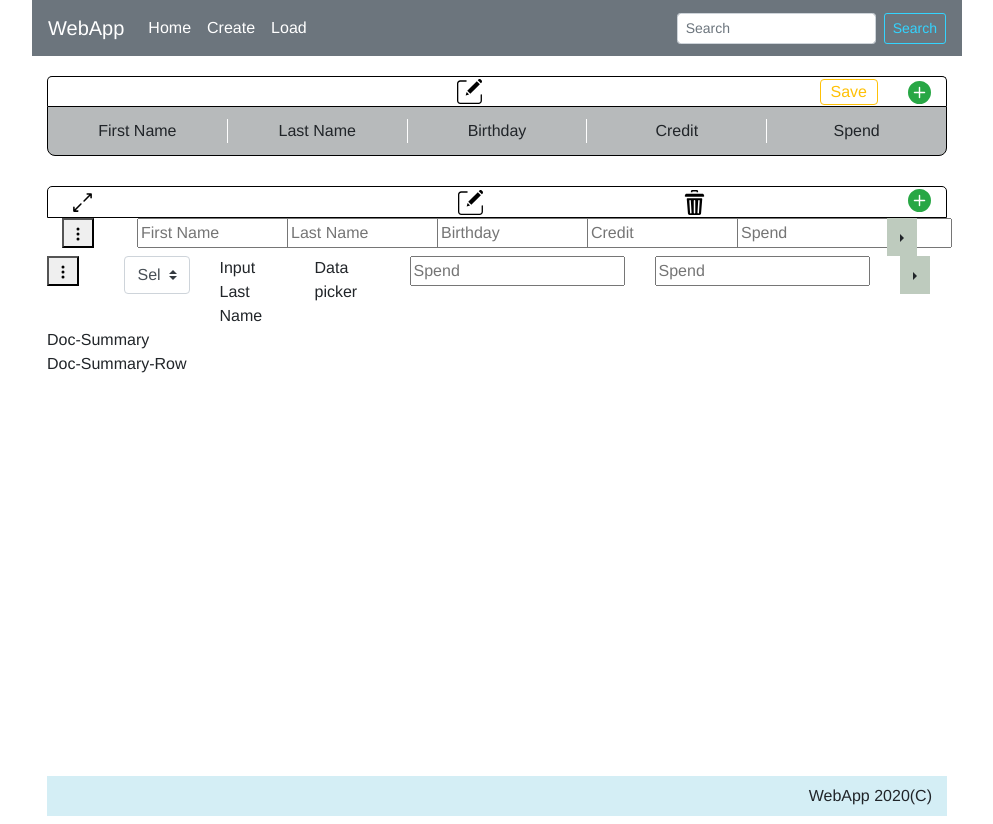
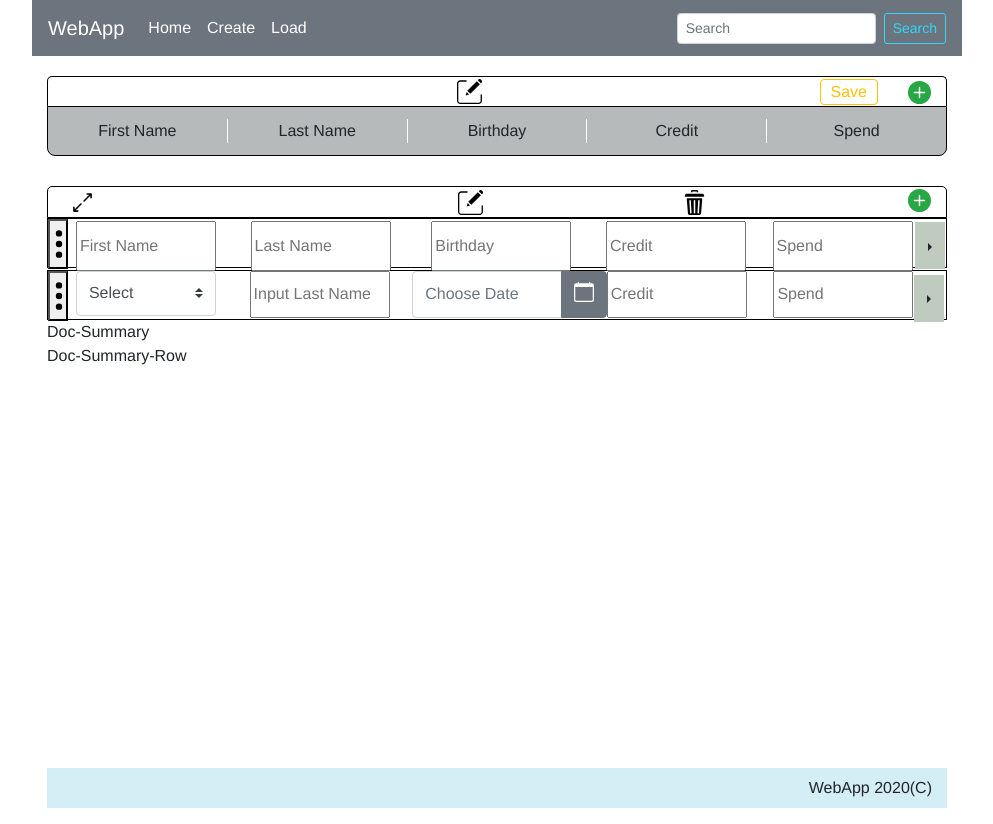
Before and after one commit to oleksii-spichak/Startup_project, a Vue app: page / in a window 1280 px wide. Shown: the whole page, without its empty margins (143-1136 px from the left). Built offline with nearby package versions, Linux system fonts and the light colour scheme.

Commit message:
Uxw8SlTY; [Adding styles ,datepicker to the flow]

```diff
--- /dev/null
+++ b/src/components/doc-row-2.vue
@@ -0,0 +1,163 @@
+<template>
+  <b-row class="row row_2" align-v="">
+    <div class="col-1 btn_container_drag_drop">
+      <button>
+        <svg xmlns="http://www.w3.org/2000/svg" width="16" height="16" fill="currentColor" class="bi bi-three-dots-vertical" viewBox="0 0 16 16">
+          <path fill-rule="evenodd" d="M9.5 13a1.5 1.5 0 1 1-3 0 1.5 1.5 0 0 1 3 0zm0-5a1.5 1.5 0 1 1-3 0 1.5 1.5 0 0 1 3 0zm0-5a1.5 1.5 0 1 1-3 0 1.5 1.5 0 0 1 3 0z"/>
+        </svg>
+      </button>
+    </div>
+    <div class="col-2 selected_name_wrapper">
+      <b-form-select v-model="selected1" :options="options" class="selected_name"></b-form-select>
+    </div>
+    <div class="col-2 user_input_lastname">
+      <input
+          placeholder="Input Last Name"
+          class="row_user_input_lastname"
+          type="text"
+      />
+    </div>
+    <div class="col-3 date_picker_inner">
+      <b-input-group class="date_picker_wrapper">
+        <b-form-input
+            class="date_input"
+            id="example-input"
+            v-model="value"
+            type="text"
+            placeholder="Choose Date"
+            autocomplete="off"
+        ></b-form-input>
+        <b-input-group-append>
+          <b-form-datepicker
+              class="date_picker_button"
+              v-model="value"
+              button-only
+              right
+              locale="en-US"
+              aria-controls="example-input"
+              @context="onContext"
+          ></b-form-datepicker>
+        </b-input-group-append>
+      </b-input-group>
+
+
+    </div>
+    <div class="col-2 credit">
+      <input
+          placeholder="Credit"
+          class="row_user_spend"
+          type="text"
+      />
+    </div>
+    <div class="col-2 spend">
+      <input
+          placeholder="Spend"
+          class="row_user_spend"
+          type="text"
+      />
+    </div>
+    <div class="col-1 dropright">
+      <b-dropdown id="dropdown-dropright" dropright text="" variant="Secondary" class="dropright_item">
+        <b-dropdown-item href="#">Duplicate</b-dropdown-item>
+        <b-dropdown-item href="#">Remove</b-dropdown-item>
+        <b-dropdown-item href="#">Move to...</b-dropdown-item>
+      </b-dropdown>
+    </div>
+  </b-row>
+</template>
+
+<script>
+export default {
+name: "doc-row-2",
+  props: {},
+  data () {
+  return {
+    selected1: null,
+    options: [
+      {value: null, text: 'Select'},
+      {text: 'Name 1'},
+      {text: 'Name 2'},
+      {text: 'Name 3'},
+
+    ],
+    value: '',
+    formatted: '',
+    selected: ''
+  }
+  },
+  methods: {
+  onContext (ctx) {
+    this.formatted = ctx.selectedFormatted
+    this.selected = ctx.selectedYMD
+  }
+  }
+}
+</script>
+
+<style lang="scss" scoped>
+.row_2 {
+  height: 50px;
+  border: 1px solid #000000;
+}
+.col-2 {
+  height: 50px;
+  margin-left: -3px;
+  input {
+    width: 140px;
+    height: 47px;
+  }
+}
+.btn_container_drag_drop {
+  padding: 0;
+  max-width: 4%;
+  button {
+    height: 50px;
+    width: 20px;
+  }
+  svg {
+    display: inline-block;
+    vertical-align: middle;
+    width: 34px;
+    height: 34px;
+    position: absolute;
+    top: 8px;
+    right: 8px;
+  }
+}
+.selected_name {
+  height: 45px;
+  width: 140px;
+
+}
+.date_picker_wrapper {
+  height: 47px;
+  .date_input {
+    height: 47px;
+  }
+}
+.user_input_lastname {
+ left: 7px;
+}
+.selected_name_wrapper {
+  left: -20px
+}
+.date_picker_inner {
+  left: 20px;
+}
+.credit {
+  left: -7px;
+}
+.spend {
+  left: 13px;
+}
+.dropright_item {
+  background-color: #becbbe;
+}
+.dropright {
+  top: -25px;
+  right: -433px;
+  padding-right: 0;
+  height: 47px;
+  padding-left: 0;
+}
+</style>
--- a/src/components/doc-row.vue
+++ b/src/components/doc-row.vue
@@ -1,117 +1,120 @@
 <template>
-<div class="row">
-  <div class="col-1 ">
+    <b-row class="row_1" align-v="center">
+      <div class="col-1 btn_container_drag_drop ">
         <button>
           <svg xmlns="http://www.w3.org/2000/svg" width="16" height="16" fill="currentColor" class="bi bi-three-dots-vertical" viewBox="0 0 16 16">
             <path fill-rule="evenodd" d="M9.5 13a1.5 1.5 0 1 1-3 0 1.5 1.5 0 0 1 3 0zm0-5a1.5 1.5 0 1 1-3 0 1.5 1.5 0 0 1 3 0zm0-5a1.5 1.5 0 1 1-3 0 1.5 1.5 0 0 1 3 0z"/>
           </svg>
         </button>
       </div>
-  <div class="col-2">
+      <div class="col-2 first_name">
         <input
             placeholder="First Name"
             class="row_first_name"
             type="text"
         />
       </div>
-  <div class="col-2">
+      <div class="col-2 last_name">
         <input
             placeholder="Last Name"
             class="row_last_name"
             type="text"
         />
       </div>
-  <div class="col-2">
+      <div class="col-2 birthday">
         <input
             placeholder="Birthday"
             class="row_date_birthday"
             type="text"
         />
       </div>
-  <div class="col-2">
+      <div class="col-2 credit">
         <input
             placeholder="Credit"
             class="row_user_credit"
             type="text"
         />
       </div>
-  <div class="col-2">
+      <div class="col-2 spend">
         <input
             placeholder="Spend"
             class="row_user_spend"
             type="text"
         />
       </div>
-  <div class="col-1">
+      <div class="col-1 dropright">
         <b-dropdown id="dropdown-dropright" dropright text="" variant="Secondary" class="dropright_item">
           <b-dropdown-item href="#">Duplicate</b-dropdown-item>
           <b-dropdown-item href="#">Remove</b-dropdown-item>
           <b-dropdown-item href="#">Move to...</b-dropdown-item>
         </b-dropdown>
       </div>
-  <div class="row ">
-    <div class="col-1 ">
-      <button>
-        <svg xmlns="http://www.w3.org/2000/svg" width="16" height="16" fill="currentColor" class="bi bi-three-dots-vertical" viewBox="0 0 16 16">
-          <path fill-rule="evenodd" d="M9.5 13a1.5 1.5 0 1 1-3 0 1.5 1.5 0 0 1 3 0zm0-5a1.5 1.5 0 1 1-3 0 1.5 1.5 0 0 1 3 0zm0-5a1.5 1.5 0 1 1-3 0 1.5 1.5 0 0 1 3 0z"/>
-        </svg>
-      </button>
-    </div>
-    <div class="col">
-      <b-form-select v-model="selected" :options="options"></b-form-select>
-    </div>
-    <div class="col">Input Last Name</div>
-    <div class="col">Data picker</div>
-    <div class="col">
-      <input
-          placeholder="Spend"
-          class="row_user_spend"
-          type="text"
-      />
-    </div>
-    <div class="col">
-      <input
-        placeholder="Spend"
-        class="row_user_spend"
-        type="text"
-    />
-    </div>
-    <div class="col-1">
-      <b-dropdown id="dropdown-dropright" dropright text="" variant="Secondary" class="dropright_item">
-        <b-dropdown-item href="#">Duplicate</b-dropdown-item>
-        <b-dropdown-item href="#">Remove</b-dropdown-item>
-        <b-dropdown-item href="#">Move to...</b-dropdown-item>
-      </b-dropdown>
-    </div>
-  </div>
-
-</div>
-
+    </b-row>
 </template>
-
 <script>
 export default {
 name: "doc_row",
   props:{},
-  data () {
-   return {
-     selected: null,
-     options: [
-       {value: null, text: 'Select'},
-       {text: 'Name 1'},
-       {text: 'Name 2'},
-       {text: 'Name 3'},
-
-     ]
-   }
-  }
 }
 </script>
 
 <style scoped lang="scss">
 
-
+.btn_container_drag_drop {
+  padding: 0;
+  max-width: 4%;
+  button {
+    height: 50px;
+    width: 20px;
+  }
+  svg {
+    display: inline-block;
+    vertical-align: middle;
+    width: 34px;
+    height: 34px;
+    position: absolute;
+    top: 8px;
+    right: 8px;
+  }
+}
 .dropright_item {
   background-color: #becbbe;
 }
+.row_1 {
+  height: 50px;
+  width: 900px;
+  border: 1px solid #000000;
+  margin-right: 15px;
+  margin-bottom: 2px;
+  input {
+    width: 140px;
+    height: 50px;
+  }
+}
+.col-2 {
+  height: 50px;
+  margin-left: -3px;
+}
+.dropright {
+  top: 0;
+  right: -49px;
+  padding-right: 0;
+  height: 47px;
+  padding-left: 0;
+}
+.first_name {
+  right: 20px;
+}
+.last_name {
+  right: -8px;
+}
+.birthday {
+  right: -42px;
+}
+.credit {
+  right: -70px;
+}
+.spend {
+  right: -90px;
+}
 </style>
--- a/src/components/group/doc-group.vue
+++ b/src/components/group/doc-group.vue
@@ -36,17 +36,20 @@
 
     </div>
     <doc_row/>
+    <doc-row-2/>
   </div>
 </template>
 
 <script>
 import doc_row from '@/components/doc-row.vue'
+import DocRow2 from "@/components/doc-row-2";
 
 
 
 export default {
   name: "doc_group",
   components: {
+    DocRow2,
     doc_row
   },
   props: {},
```
Lines whose indentation alone changed are shown as unchanged.
